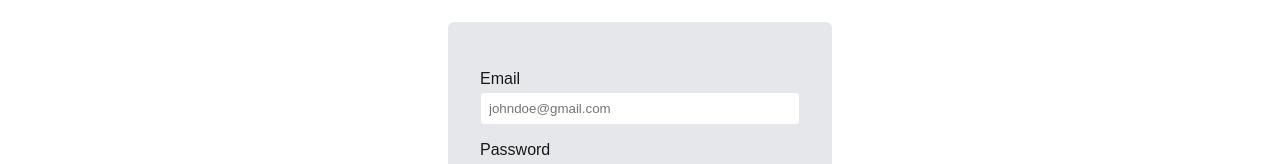
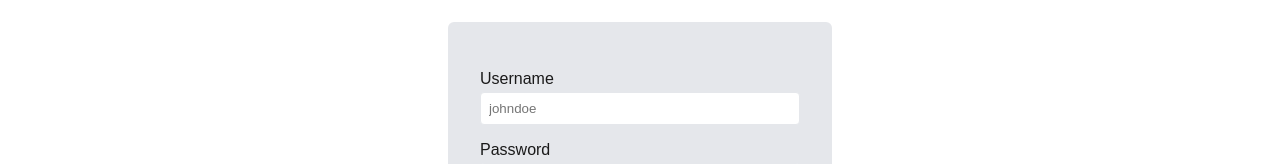
Before and after one commit to pearl174/shuttle-up-frontend, a React (Vite) app: page /login in a window 1280 px wide. Shown: the part 124-288 px from the top of the page. Built offline with nearby package versions, Linux system fonts and the light colour scheme.

Commit message:
Sync frontend and backend for sign up and login.

```diff
--- a/src/pages/LogIn/LogIn.jsx
+++ b/src/pages/LogIn/LogIn.jsx
@@ -7,7 +7,7 @@ import AuthContext from "../../context/AuthContext";
 
 const Login = () => {
     const {setUser} = useContext(AuthContext);
-    const [email, setEmail] = useState("");
+    const [username, setUsername] = useState("");
     const [password, setPassword] = useState("");
     const [errors, setErrors] = useState({});
     const [serverMsg, setServerMsg] = useState("");
@@ -39,7 +39,7 @@ const Login = () => {
             const res = await fetch(`${API_BASE}api/auth/login`, {
                 method: "POST",
                 headers: { "Content-Type": "application/json" },
-                body: JSON.stringify({ email, password })
+                body: JSON.stringify({ username, password })
             });
             const data = await res.json();
             setServerMsg(data.msg);
@@ -58,9 +58,9 @@ const Login = () => {
             } else {
                 setIsError(false);
                 localStorage.setItem("token", data.token);
-                localStorage.setItem("username", data.username);
-                setUser(data.username);
-                navigate(`/profile/${data.username}`);
+                localStorage.setItem("username", username);
+                setUser(username);
+                navigate(`/profile/${username}`);
             }
         } catch (err) {
             console.error(err);
@@ -70,15 +70,15 @@ const Login = () => {
     return (
         <div className="flex-container-signup">
             <form className="signup-form" method="POST" onSubmit={handleLogin}>
-                <label htmlFor="email">Email</label>
-                {errors && <div className="email-error invalid">{errors.email}</div>}
+                <label htmlFor="username">Username</label>
+                {errors && <div className="username-error invalid">{errors.username}</div>}
                 <input
-                    type="email"
-                    id="email"
-                    value={email}
-                    onChange={(e) => setEmail(e.target.value)}
+                    type="text"
+                    id="username"
+                    value={username}
+                    onChange={(e) => setUsername(e.target.value)}
                     required
-                    placeholder="johndoe@gmail.com" />
+                    placeholder="johndoe" />
 
                 <label htmlFor="password">Password</label>
                 {errors && <div className="password-error invalid">{errors.password}</div>}
```
